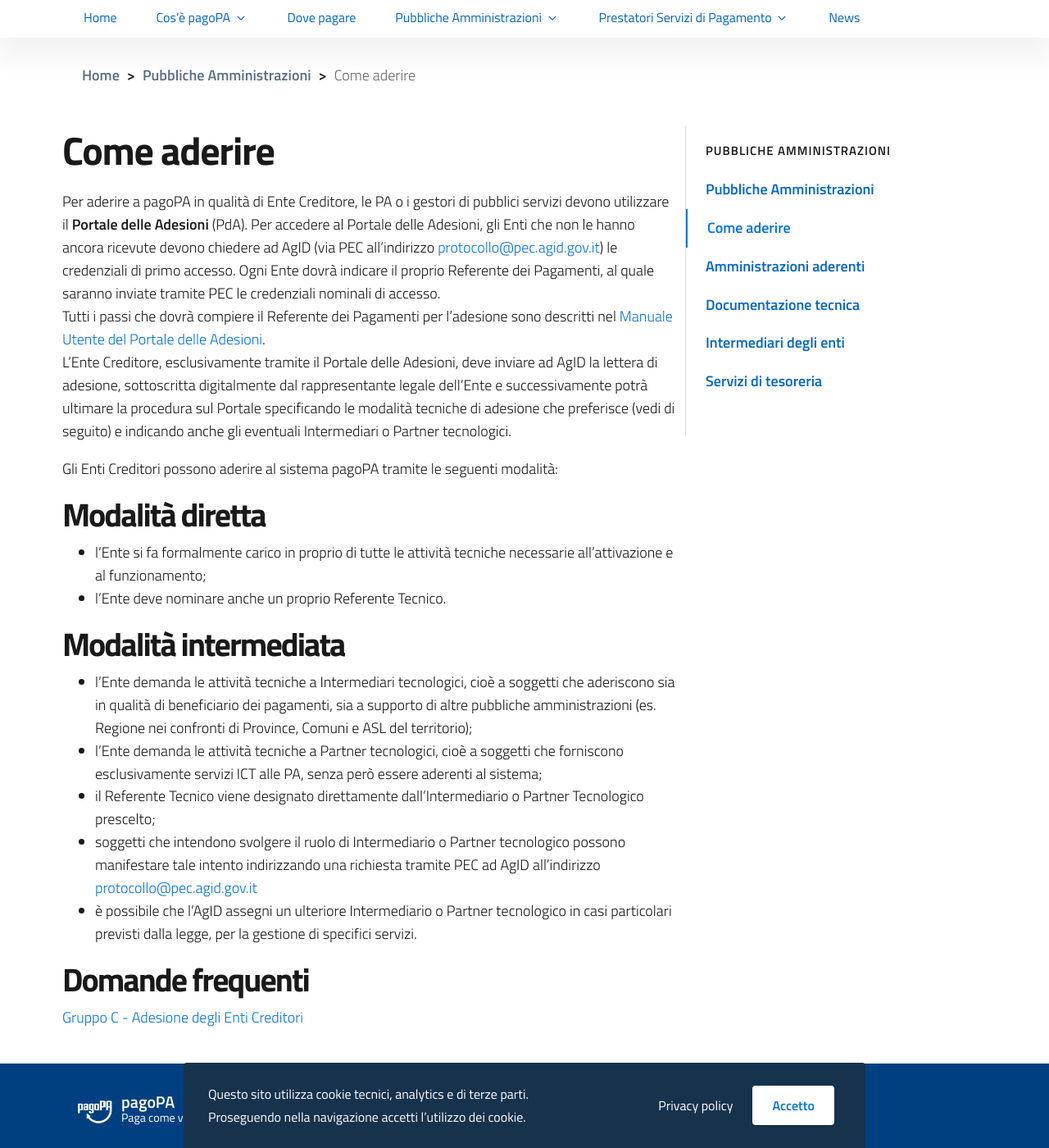
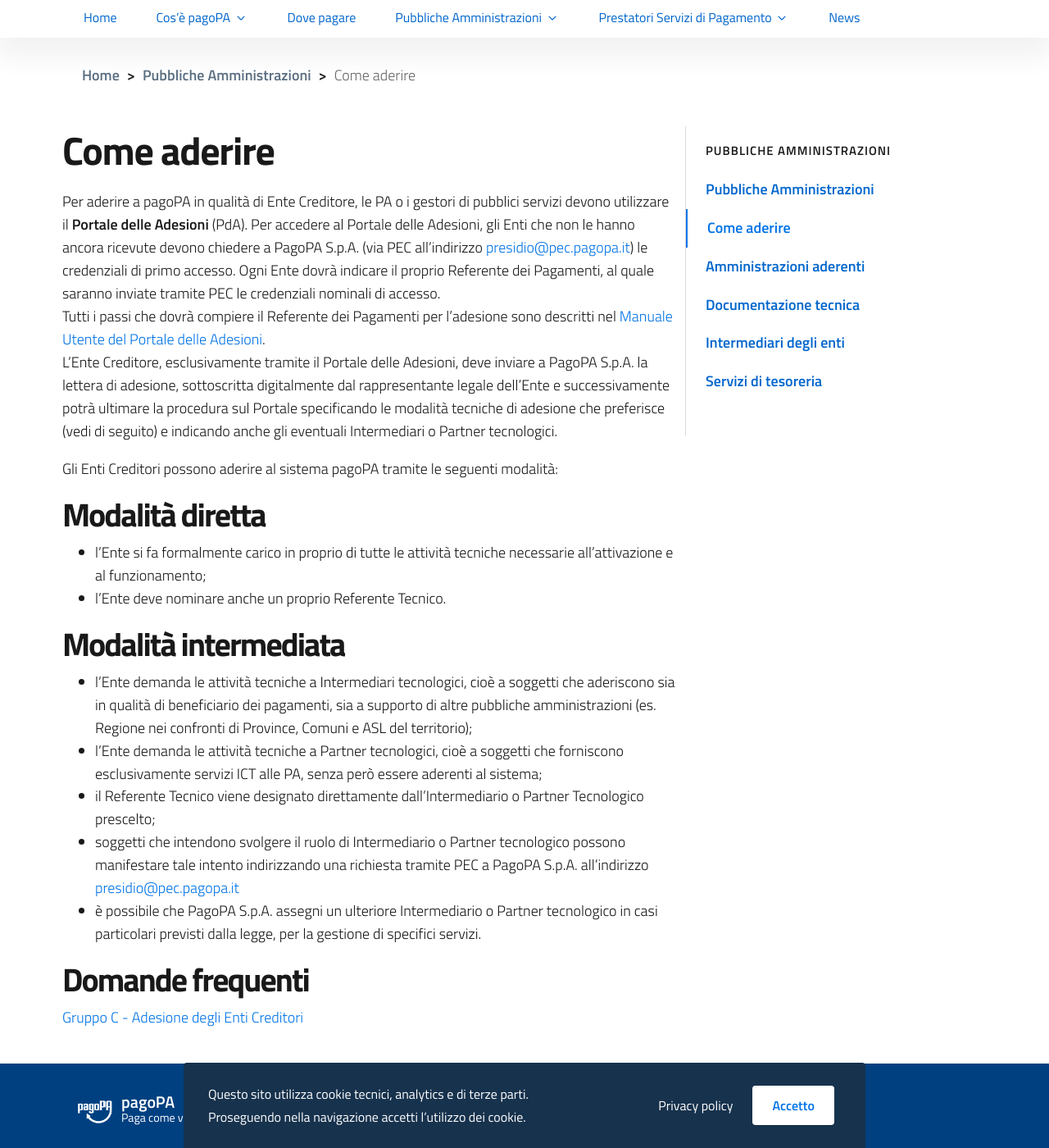
Before and after one commit to pagopa/site-pagopa.gov.it, a Jekyll site: the page built from it/pubbliche-amministrazioni/come-aderire.md, in a window 1280 px wide and 1400 px high, scrolled down 227 px. Shown: the whole window at 82% size. Built offline with Jekyll 4.4.1, drawn with Linux system fonts in a browser that asks for light colours.

Commit message:
Update come-aderire.md

```diff
--- a/it/pubbliche-amministrazioni/come-aderire.md
+++ b/it/pubbliche-amministrazioni/come-aderire.md
@@ -9,9 +9,9 @@
 ---
 
 Per aderire a pagoPA in qualità di Ente Creditore, le PA o i gestori di pubblici servizi devono utilizzare il **Portale delle Adesioni** (PdA).
-Per accedere al Portale delle Adesioni, gli Enti che non le hanno ancora ricevute devono chiedere ad AgID (via PEC all’indirizzo [protocollo@pec.agid.gov.it](mailto:protocollo@pec.agid.gov.it)) le credenziali di primo accesso. Ogni Ente dovrà indicare il proprio Referente dei Pagamenti, al quale saranno inviate tramite PEC le credenziali nominali di accesso.
+Per accedere al Portale delle Adesioni, gli Enti che non le hanno ancora ricevute devono chiedere a PagoPA S.p.A. (via PEC all’indirizzo [presidio@pec.pagopa.it](mailto:presidio@pec.pagopa.it)) le credenziali di primo accesso. Ogni Ente dovrà indicare il proprio Referente dei Pagamenti, al quale saranno inviate tramite PEC le credenziali nominali di accesso.
 Tutti i passi che dovrà compiere il Referente dei Pagamenti per l’adesione sono descritti nel [Manuale Utente del Portale delle Adesioni](https://github.com/italia/lg-pagopa-docs/blob/master/documentazione_tecnica_collegata/adesione/PdA_ManualeUtente_v2.2.4.pdf).
-L’Ente Creditore, esclusivamente tramite il Portale delle Adesioni, deve inviare ad AgID la lettera di adesione, sottoscritta digitalmente dal rappresentante legale dell’Ente e successivamente potrà ultimare la procedura sul Portale specificando le modalità tecniche di adesione che preferisce (vedi di seguito) e indicando anche gli eventuali Intermediari o Partner tecnologici.
+L’Ente Creditore, esclusivamente tramite il Portale delle Adesioni, deve inviare a PagoPA S.p.A. la lettera di adesione, sottoscritta digitalmente dal rappresentante legale dell’Ente e successivamente potrà ultimare la procedura sul Portale specificando le modalità tecniche di adesione che preferisce (vedi di seguito) e indicando anche gli eventuali Intermediari o Partner tecnologici.
 
 Gli Enti Creditori possono aderire al sistema pagoPA tramite le seguenti modalità:
 
@@ -25,8 +25,8 @@
 * l’Ente demanda le attività tecniche a Intermediari tecnologici, cioè a soggetti che aderiscono sia in qualità di beneficiario dei pagamenti, sia a supporto di altre pubbliche amministrazioni (es. Regione nei confronti di Province, Comuni e ASL del territorio);
 * l’Ente demanda le attività tecniche a Partner tecnologici, cioè a soggetti che forniscono esclusivamente servizi ICT alle PA, senza però essere aderenti al sistema;
 * il Referente Tecnico viene designato direttamente dall'Intermediario o Partner Tecnologico prescelto;
-* soggetti che intendono svolgere il ruolo di Intermediario o Partner tecnologico possono manifestare tale intento indirizzando una richiesta tramite PEC ad AgID all’indirizzo [protocollo@pec.agid.gov.it](protocollo@pec.agid.gov.it)
-* è possibile che l’AgID assegni un ulteriore Intermediario o Partner tecnologico in casi particolari previsti dalla legge, per la gestione di specifici servizi.
+* soggetti che intendono svolgere il ruolo di Intermediario o Partner tecnologico possono manifestare tale intento indirizzando una richiesta tramite PEC a PagoPA S.p.A. all’indirizzo [presidio@pec.pagopa.it](presidio@pec.pagopa.it)
+* è possibile che PagoPA S.p.A. assegni un ulteriore Intermediario o Partner tecnologico in casi particolari previsti dalla legge, per la gestione di specifici servizi.
 
 ## Domande frequenti
 [Gruppo C - Adesione degli Enti Creditori](https://docs.italia.it/italia/pagopa/pagopa-docs-faq/it/stabile/_docs/FAQ_sezioneC.html)
```
